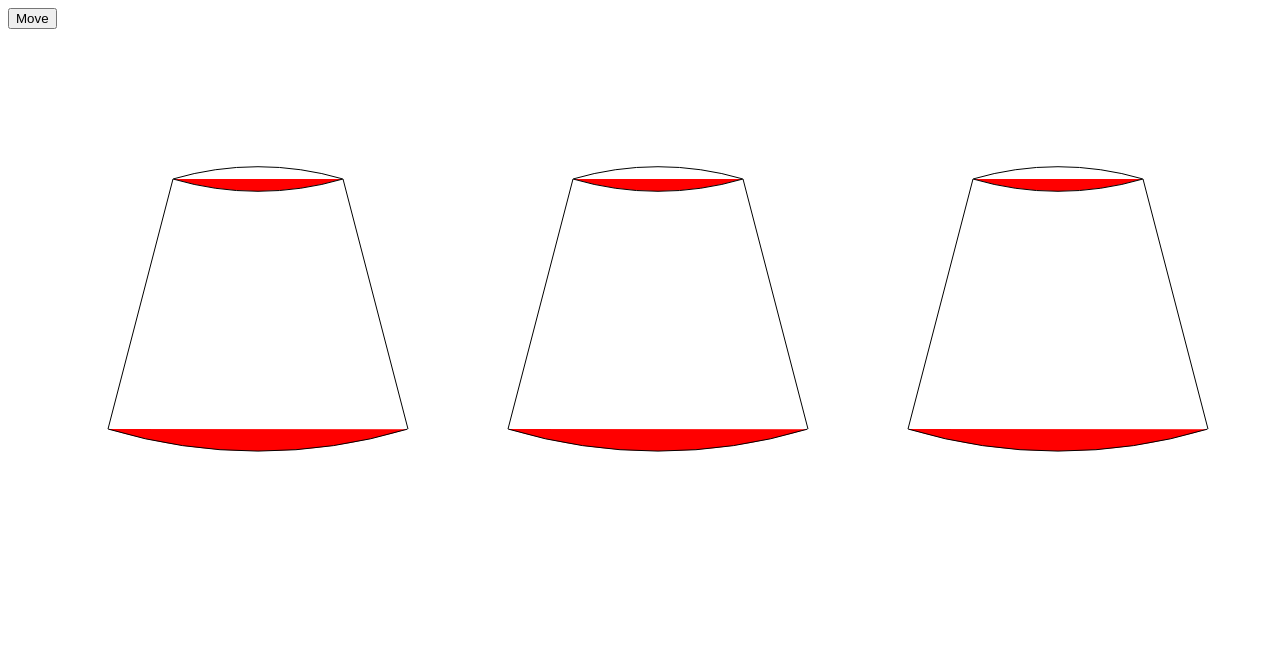
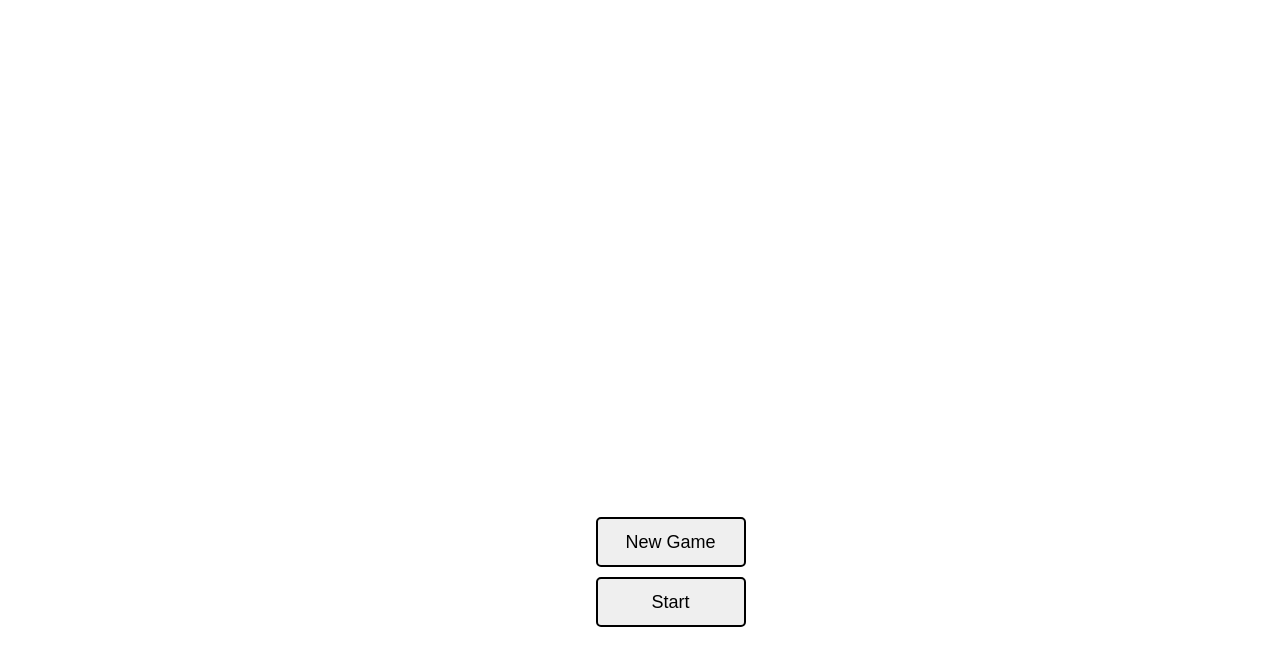
Before and after one commit to Metryumora/Thimblerig, a plain HTML site: page index.html in a window 1280 px wide. Shown: the top 666 px of the page. Drawn offline with Linux system fonts and the light colour scheme.

Commit message:
Seems to be working fine now

```diff
--- a/index.html
+++ b/index.html
@@ -10,8 +10,15 @@
 <div id="content">
     <div id="header"></div>
     <div id="game">
-        <button onclick="move()">Move</button><br>
-        <canvas id="canvas" width="1300" height="800"></canvas>
+        <img src="thimble.png" id="thimbleImage" hidden>
+        <img src="ball.png" id="ballImage" hidden>
+        <canvas id="canvas" width="1300" height="500" onclick="processClick(this)"></canvas>
+
+        <div id="controls">
+            <button class="button" onclick="startNewGame()">New Game</button>
+            <br>
+            <button class="button" onclick="move()">Start</button>
+        </div>
     </div>
 </div>
 </body>
--- a/style.css
+++ b/style.css
@@ -0,0 +1,18 @@
+.button {
+    font-size: 18px;
+    border: 2px solid black;
+    border-radius: 5px;
+    width: 150px;
+    height: 50px;
+    margin: 5px;
+}
+
+#content{
+    width: 1315px;
+    margin: auto;
+}
+
+#controls{
+    width: 150px;
+    margin: auto;
+}
--- a/thimblerig.js
+++ b/thimblerig.js
@@ -3,6 +3,8 @@
  */
 let canvas;
 let canvasContext;
+let thimbleImage;
+let ballImage;
 
 let thimble1;
 let thimble2;
@@ -10,17 +12,25 @@ let thimble3;
 
 let executingSwaps = false;
 
+let defaultSpeed = 1;
+
 function initialize() {
     canvas = document.getElementById("canvas");
     canvasContext = canvas.getContext("2d");
-    thimble1 = new Thimble(100, 400, false, "#000000");
-    thimble2 = new Thimble(500, 400, true, "#000000");
-    thimble3 = new Thimble(900, 400, false, "#000000");
+    thimbleImage = document.getElementById("thimbleImage");
+    ballImage = document.getElementById("ballImage");
+}
+
+function startNewGame() {
+    thimble1 = new Thimble(100, 60, false);
+    thimble2 = new Thimble(500, 60, true);
+    thimble3 = new Thimble(900, 60, false);
+    thimble2.raise()
     updateCanvas();
 }
 
 function updateCanvas() {
-    canvasContext.clearRect(0, 0, 1300, 800);
+    canvasContext.clearRect(0, 0, 1300, 500);
     thimble1.draw();
     thimble2.draw();
     thimble3.draw();
@@ -31,8 +41,8 @@ function getRandomInt(min, max) {
 }
 
 function mix(swapsCount, speed) {
-    var i = 0;
-    var swapExecutor = setInterval(function () {
+    let i = 0;
+    let swapExecutor = setInterval(function () {
         if (!executingSwaps) {
             switch (getRandomInt(1, 4)) {
                 case 1: {
@@ -60,103 +70,101 @@ function mix(swapsCount, speed) {
 
 function move() {
     if (!executingSwaps) {
-        mix(10, 2);
+        if (thimble2.risen) {
+            thimble2.lower();
+        }
+        mix(5, defaultSpeed);
     }
 }
 
-function Thimble(leftBotX, leftBotY, ballIsHere, color) {
+function Thimble(x, y, ballIsHere) {
 
-    this.xPos = leftBotX;
-    this.yPos = leftBotY;
-    this.topWidth = 170;
-    this.bottomWidth = 300;
-    this.height = 250;
+    this.x = x;
+    this.y = y;
     this.containsBall = ballIsHere;
+    this.risen = false;
 
     this.draw = function () {
+        canvasContext.drawImage(thimbleImage, this.x, this.y);
+        if (this.containsBall && this.risen) {
+            canvasContext.drawImage(ballImage, this.x + thimbleImage.width / 2 - ballImage.width / 2, this.y + thimbleImage.height - 25);
+        }
+    };
 
-        canvasContext.fillStyle = "#FF0000";
-        canvasContext.beginPath();
-        canvasContext.moveTo(this.xPos, this.yPos);
-        canvasContext.arcTo(this.xPos + this.bottomWidth / 2, this.yPos + 45, this.xPos + this.bottomWidth, this.yPos, 520);
+    this.raise = function () {
+        if (!this.risen) {
+            this.changePosition(this.x, this.y - 50);
+            this.risen = true;
+        }
+    };
 
-        canvasContext.moveTo(this.xPos + (this.bottomWidth - this.topWidth) / 2 + this.topWidth, this.yPos - this.height);
-        canvasContext.arcTo(this.xPos + (this.bottomWidth - this.topWidth) / 2 + this.topWidth / 2, this.yPos - this.height + 25, this.xPos + (this.bottomWidth - this.topWidth) / 2, this.yPos - this.height, 300);
-
-        canvasContext.fill();
-
-        canvasContext.beginPath();
-        canvasContext.moveTo(this.xPos + this.bottomWidth, this.yPos);
-        canvasContext.lineTo(this.xPos + (this.bottomWidth - this.topWidth) / 2 + this.topWidth, this.yPos - this.height);
-
-        canvasContext.moveTo(this.xPos, this.yPos);
-        canvasContext.lineTo(this.xPos + this.bottomWidth, this.yPos);
-
-        canvasContext.moveTo(this.xPos + (this.bottomWidth - this.topWidth) / 2, this.yPos - this.height);
-        canvasContext.lineTo(this.xPos + (this.bottomWidth - this.topWidth) / 2 + this.topWidth, this.yPos - this.height);
-
-        canvasContext.moveTo(this.xPos, this.yPos);
-        canvasContext.lineTo(this.xPos + (this.bottomWidth - this.topWidth) / 2, this.yPos - this.height);
-
-        canvasContext.fill;
-
-        canvasContext.strokeStyle = color;
-        canvasContext.beginPath();
-
-        canvasContext.moveTo(this.xPos, this.yPos);
-        canvasContext.arcTo(this.xPos + this.bottomWidth / 2, this.yPos + 45, this.xPos + this.bottomWidth, this.yPos, 520);
-
-        canvasContext.moveTo(this.xPos + this.bottomWidth, this.yPos);
-        canvasContext.lineTo(this.xPos + (this.bottomWidth - this.topWidth) / 2 + this.topWidth, this.yPos - this.height);
-
-        canvasContext.moveTo(this.xPos + (this.bottomWidth - this.topWidth) / 2, this.yPos - this.height);
-        canvasContext.arcTo(this.xPos + (this.bottomWidth - this.topWidth) / 2 + this.topWidth / 2, this.yPos - this.height - 25, this.xPos + (this.bottomWidth - this.topWidth) / 2 + this.topWidth, this.yPos - this.height, 300);
-
-        canvasContext.moveTo(this.xPos, this.yPos);
-        canvasContext.lineTo(this.xPos + (this.bottomWidth - this.topWidth) / 2, this.yPos - this.height);
-
-        canvasContext.moveTo(this.xPos + (this.bottomWidth - this.topWidth) / 2 + this.topWidth, this.yPos - this.height);
-        canvasContext.arcTo(this.xPos + (this.bottomWidth - this.topWidth) / 2 + this.topWidth / 2, this.yPos - this.height + 25, this.xPos + (this.bottomWidth - this.topWidth) / 2, this.yPos - this.height, 300);
-
-        canvasContext.stroke();
-
-
+    this.lower = function () {
+        if (this.risen) {
+            this.changePosition(this.x, this.y + 50);
+            this.draw();
+            this.risen = false;
+        }
     };
 
     this.changePosition = function (newX, newY) {
-        this.xPos = newX;
-        this.yPos = newY;
+        this.x = newX;
+        this.y = newY;
     };
 
     this.getX = function () {
-        return this.xPos;
+        return this.x;
     };
 
     this.getY = function () {
-        return this.yPos;
+        return this.y;
     };
 
+    this.checkClickBox = function (x, y) {
+        return (x >= this.x && x <= this.x + thimbleImage.width
+        && y >= this.y && y <= this.y + thimbleImage.height)
+    };
 }
 
 function swapThimbles(thimble1, thimble2, speedMult) {
     let x1 = thimble1.getX();
     let x2 = thimble2.getX();
 
-    var interval = setInterval(
+    let interval = setInterval(
         function () {
             executingSwaps = true;
             if (x1 > x2) {
-                thimble1.xPos -= 10 * speedMult;
-                thimble2.xPos += 10 * speedMult;
+                thimble1.x -= 10 * speedMult;
+                thimble2.x += 10 * speedMult;
             } else {
-                thimble1.xPos += 10 * speedMult;
-                thimble2.xPos -= 10 * speedMult;
+                thimble1.x += 10 * speedMult;
+                thimble2.x -= 10 * speedMult;
             }
             updateCanvas();
-            if (thimble2.xPos === x1) {
+            if (thimble2.x === x1) {
                 clearInterval(interval);
                 executingSwaps = false;
                 console.log(typeof interval);
             }
         }, 10);
 }
+
+function processClick() {
+    if (!executingSwaps) {
+        var pageX = event.pageX;
+        var pageY = event.pageY;
+        let bodyRect = document.body.getBoundingClientRect();
+        let elemRect = canvas.getBoundingClientRect();
+        let offsetY = elemRect.top - bodyRect.top;
+        let offsetX = elemRect.left - bodyRect.left;
+        if (thimble1.checkClickBox(pageX - offsetX, pageY - offsetY)) {
+            thimble1.raise();
+            updateCanvas();
+        } else if (thimble2.checkClickBox(pageX - offsetX, pageY - offsetY)) {
+            thimble2.raise();
+            updateCanvas();
+        } else if (thimble3.checkClickBox(pageX - offsetX, pageY - offsetY)) {
+            thimble3.raise();
+            updateCanvas();
+        }
+    }
+}
```
Also changed, not shown: ball.png (added), thimble.png (added).
